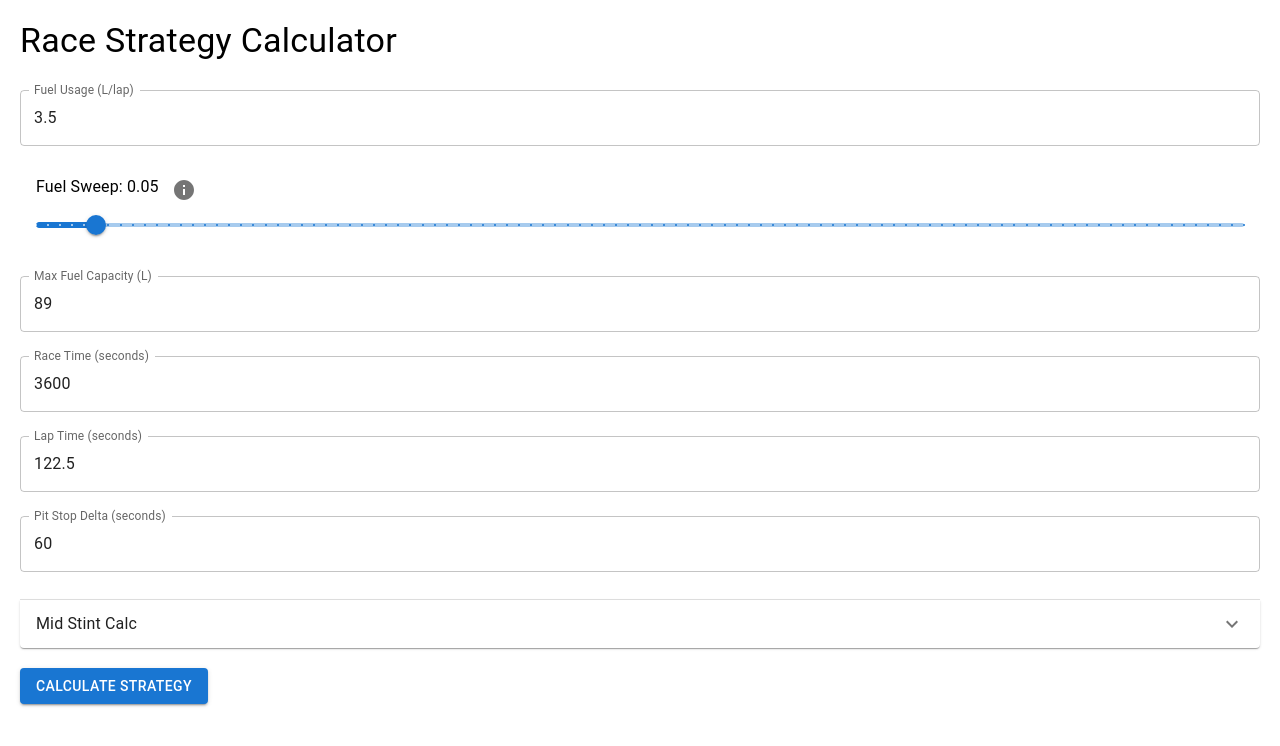
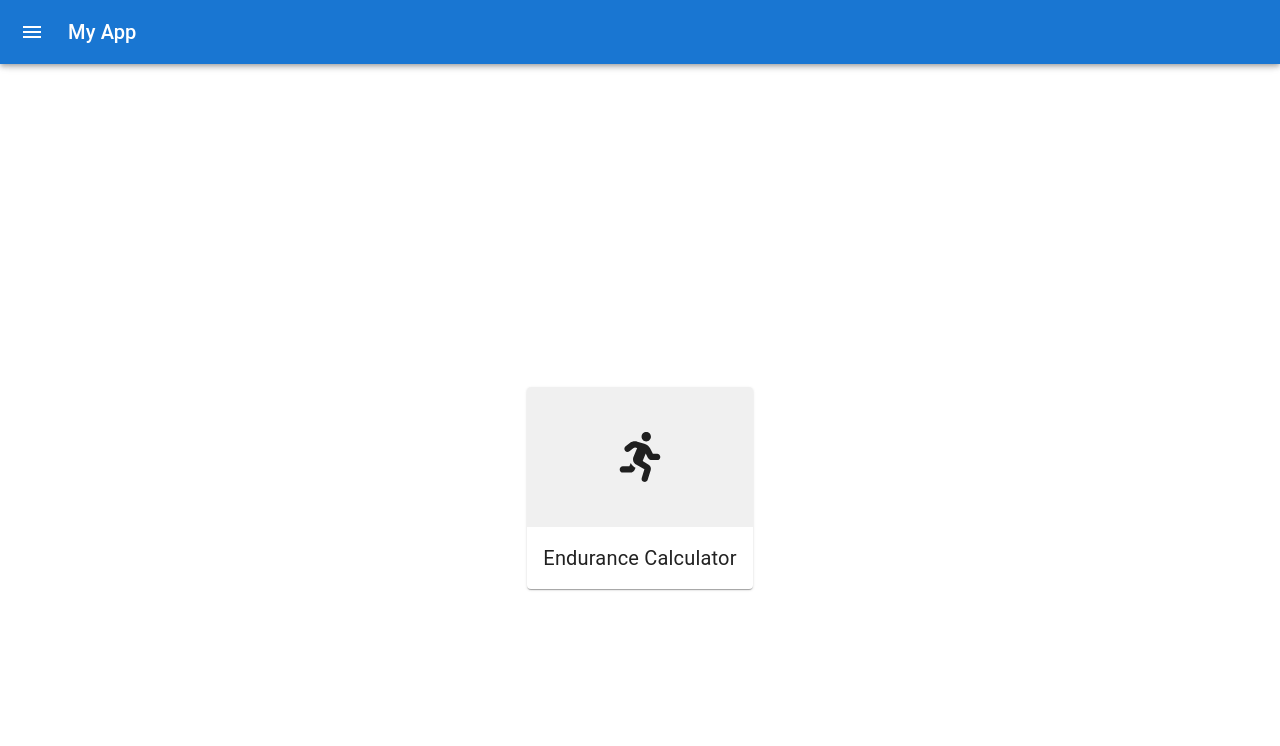
Before and after one commit to atxarib99/enduro, a React (Create React App) app in the folder web/: page / in a window 1280 px wide. Shown: the top 746 px of the page. Built offline with nearby package versions, Linux system fonts and the light colour scheme.

Commit message:
Added simple homepage

```diff
--- a/web/package.json
+++ b/web/package.json
@@ -18,6 +18,8 @@
     "@types/react-dom": "^18.2.18",
     "react": "^18.2.0",
     "react-dom": "^18.2.0",
+    "react-icons": "^5.5.0",
+    "react-router-dom": "^7.5.2",
     "react-scripts": "5.0.1",
     "typescript": "^4.9.5",
     "web-vitals": "^2.1.4"
--- a/web/src/App.tsx
+++ b/web/src/App.tsx
@@ -1,10 +1,66 @@
 import React, { useState } from 'react';
+import { Drawer, IconButton, List, ListItem, ListItemText, Toolbar, AppBar, Typography, Box } from '@mui/material';
+import MenuIcon from '@mui/icons-material/Menu';
+import { BrowserRouter as Router, Route, Routes, Link } from 'react-router-dom';
+import Home from './Home';
 import EnduranceCalc from './EnduranceCalc';
 
 const App: React.FC = () => {
+  const [drawerOpen, setDrawerOpen] = useState(false);
+
+  const toggleDrawer = (open: boolean) => () => {
+    setDrawerOpen(open);
+  };
 
   return (
-	<EnduranceCalc />
+    <Router>
+      <Box sx={{ display: 'flex' }}>
+        <AppBar position="fixed">
+          <Toolbar>
+            <IconButton
+              color="inherit"
+              edge="start"
+              onClick={toggleDrawer(true)}
+              sx={{ mr: 2 }}
+            >
+              <MenuIcon />
+            </IconButton>
+            <Typography variant="h6" noWrap>
+              My App
+            </Typography>
+          </Toolbar>
+        </AppBar>
+
+        <Drawer
+          anchor="left"
+          open={drawerOpen}
+          onClose={toggleDrawer(false)}
+        >
+          <Box
+            sx={{ width: 250 }}
+            role="presentation"
+            onClick={toggleDrawer(false)}
+            onKeyDown={toggleDrawer(false)}
+          >
+            <List>
+              <ListItem button component={Link} to="/">
+                <ListItemText primary="Home" />
+              </ListItem>
+              <ListItem button component={Link} to="/endurance-calc">
+                <ListItemText primary="Endurance Calc" />
+              </ListItem>
+            </List>
+          </Box>
+        </Drawer>
+
+        <Box component="main" sx={{ flexGrow: 1, p: 3, mt: 8 }}>
+          <Routes>
+            <Route path="/" element={<Home />} />
+            <Route path="/endurance-calc" element={<EnduranceCalc />} />
+          </Routes>
+        </Box>
+      </Box>
+    </Router>
   );
 };
 
--- /dev/null
+++ b/web/src/Home.tsx
@@ -0,0 +1,48 @@
+import React from 'react';
+import { Box, Button, Card, CardActionArea, CardContent, CardMedia, Typography } from '@mui/material';
+import { useNavigate } from 'react-router-dom';
+import { FaRunning } from "react-icons/fa";
+
+const Home: React.FC = () => {
+  // useNavigate hook to programmatically navigate to other routes
+  const navigate = useNavigate();
+
+  const goToEnduranceCalc = () => {
+    navigate('/endurance-calc');
+  };
+
+  return (
+		<Box sx={{ display: 'flex', justifyContent: 'center', alignItems: 'center', textAlign: 'center', height: '100vh' }}>
+			{/* Button to navigate to EnduranceCalc */}
+			{/*<Button variant="contained" onClick={goToEnduranceCalc}>
+				Go to Endurance Calculator
+			</Button> */}
+			<Card sx={{ maxWidth: 300 }}>
+				<CardActionArea onClick={goToEnduranceCalc}>
+					<CardMedia
+						component="div"
+						sx={{
+							height: 140,
+							display: 'flex',
+							justifyContent: 'center',
+							alignItems: 'center',
+							backgroundColor: '#f0f0f0',
+						}}
+					>
+						{/* Icon inside the CardMedia */}
+						<FaRunning size="50px"/>
+					</CardMedia>
+					<CardContent >
+						<Box sx={{ display: 'flex', flexDirection: 'column', justifyContent: 'center', alignItems: 'center', textAlign: 'center' }}>
+							<Typography sx={{ fontSize: '20px'}} >
+								Endurance Calculator
+							</Typography>
+						</Box>
+					</CardContent>
+				</CardActionArea>
+			</Card>
+		</Box>
+  );
+};
+
+export default Home;
```
